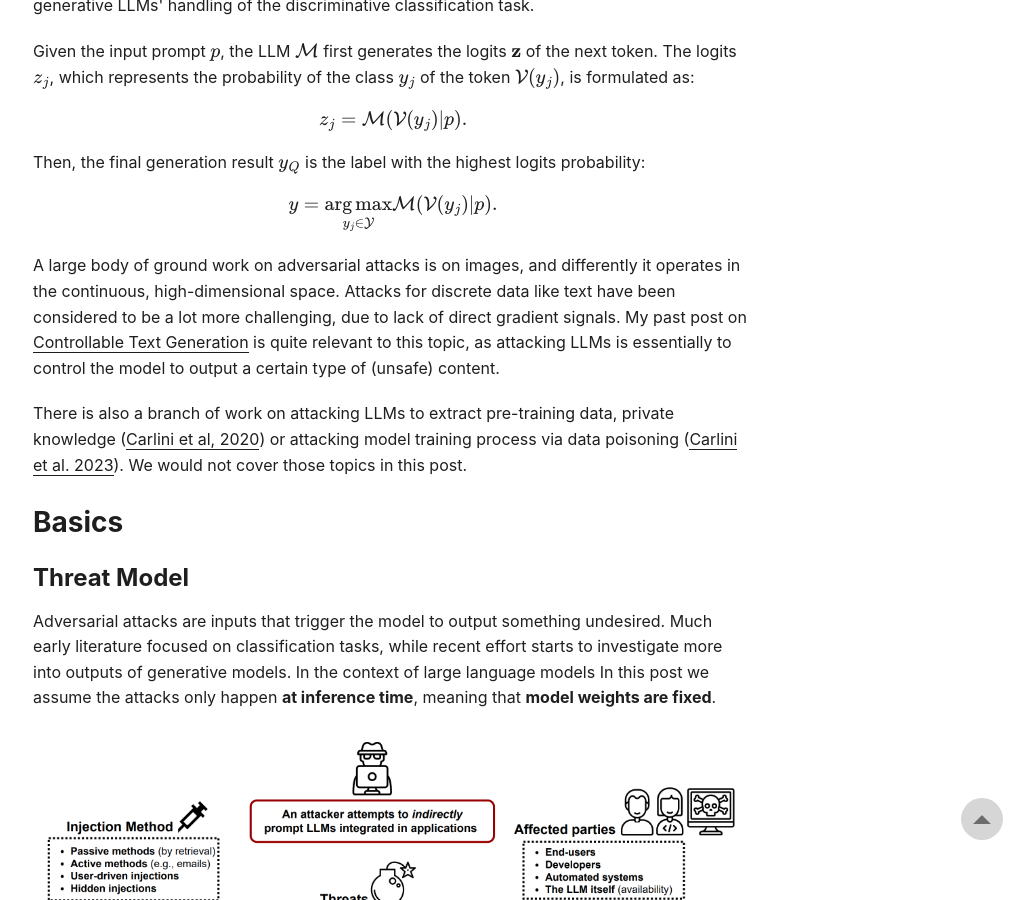
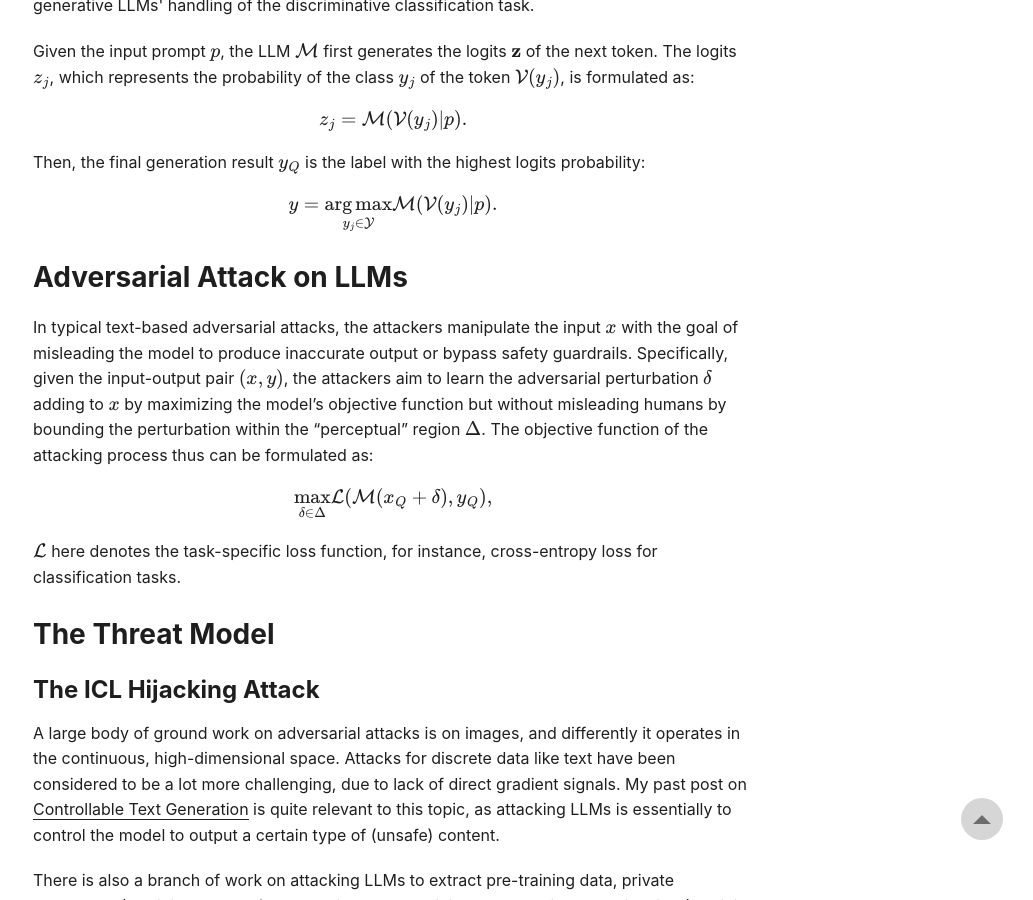
Before and after one commit to qiangyao1988/qiangyao1988.github.io, a Jekyll site: the page posts/2023-12-08-hijack-llm/index.html, which Jekyll copies as it is, in a window 1280 px wide and 900 px high, scrolled down 2417 px. Shown: the whole window, without its empty margins (247-1280 px from the left). Built offline with Jekyll 4.4.1, drawn with Linux system fonts in a browser that asks for light colours.

Commit message:
Update index.html

```diff
--- a/posts/2023-12-08-hijack-llm/index.html
+++ b/posts/2023-12-08-hijack-llm/index.html
@@ -125,38 +125,17 @@ if (!doNotTrack) {
                     <a href="#formulation" aria-label="ICL Formulation">ICL Formulation</a><ul>
 
                 <li>
-                    <a href="#classification" aria-label="Classification">Classification</a></li>
+                    <a href="#adversaria-attack" aria-label="Adversarial Attack on LLMs">Adversarial Attack on LLMs</a></li>
                 <li>
-                    <a href="#text-generation" aria-label="Text Generation">Text Generation</a></li>
-                <li>
-                    <a href="#white-box-vs-black-box" aria-label="White-box vs Black-box">White-box vs Black-box</a></li></ul>
-                </li></ul>
-                </li>
-                <li>
-                    <a href="#types-of-adversarial-attacks" aria-label="Types of Adversarial Attacks">Types of Adversarial Attacks</a><ul>
 
                 <li>
-                    <a href="#token-manipulation" aria-label="Token Manipulation">Token Manipulation</a></li>
+                    <a href="#threat-model" aria-label="The Threat Model">The Threat Model</a></li>
                 <li>
-                    <a href="#gradient-based-attacks" aria-label="Gradient based Attacks">Gradient based Attacks</a></li>
-                <li>
-                    <a href="#jailbreak-prompting" aria-label="Jailbreak Prompting">Jailbreak Prompting</a></li>
-                <li>
-                    <a href="#humans-in-the-loop-red-teaming" aria-label="Humans in the Loop Red-teaming">Humans in the Loop Red-teaming</a></li>
-                <li>
-                    <a href="#model-red-teaming" aria-label="Model Red-teaming">Model Red-teaming</a></li></ul>
-                </li>
-                <li>
-                    <a href="#peek-into-mitigation" aria-label="Peek into Mitigation">Peek into Mitigation</a><ul>
 
                 <li>
-                    <a href="#saddle-point-problem" aria-label="Saddle Point Problem">Saddle Point Problem</a></li>
+                    <a href="#hijack-attack" aria-label="The ICL Hijacking Attack">The ICL Hijacking Attack</a></li>
                 <li>
-                    <a href="#some-work-on-llm-robustness" aria-label="Some work on LLM Robustness">Some work on LLM Robustness</a></li></ul>
-                </li>
-                <li>
-                    <a href="#references" aria-label="References">References</a>
-                </li>
+
             </ul>
         </div>
     </details>
@@ -230,6 +209,19 @@ Then, the final generation result $y_Q$ is the label with the highest logits pro
 $$
     y = \underset{y_j \in \mathcal{Y}}{\arg\mathrm{max}} \mathcal{M}(\mathcal{V}(y_j)|p).
 $$</p>
+
+<h1 id="adversarial-attack">Adversarial Attack on LLMs<a hidden class="anchor" aria-hidden="true" href="#adversaria-attack">#</a></h1>
+<p>In typical text-based adversarial attacks, the attackers manipulate the input $x$ with the goal of misleading the model
+    to produce inaccurate output or bypass safety guardrails. Specifically, given the input-output pair $(x,y)$, the attackers aim to learn
+    the adversarial perturbation $\delta$ adding to $x$ by maximizing the model’s objective function but without misleading humans
+    by bounding the perturbation within the “perceptual” region $\Delta$. The objective function of the attacking process thus can be formulated as:
+    $$
+        \underset{\delta \in \Delta}{\mathrm{max}}\mathcal{L}(\mathcal{M}(x_Q + \delta), y_Q),
+    $$
+    $\mathcal{L}$ here denotes the task-specific loss function, for instance, cross-entropy loss for classification tasks.</p>
+
+<h1 id="threat-model">The Threat Model<a hidden class="anchor" aria-hidden="true" href="#threat-model">#</a></h1>
+<h2 id="hijack-attack">The ICL Hijacking Attack<a hidden class="anchor" aria-hidden="true" href="#hijack-attack">#</a></h2>
 
 
 <p>A large body of ground work on adversarial attacks is on images, and differently it operates in the continuous, high-dimensional space. Attacks for discrete data like text have been considered to be a lot more challenging, due to lack of direct gradient signals. My past post on <a href="https://lilianweng.github.io/posts/2021-01-02-controllable-text-generation/">Controllable Text Generation</a> is quite relevant to this topic, as attacking LLMs is essentially to control the model to output a certain type of (unsafe) content.</p>
```
